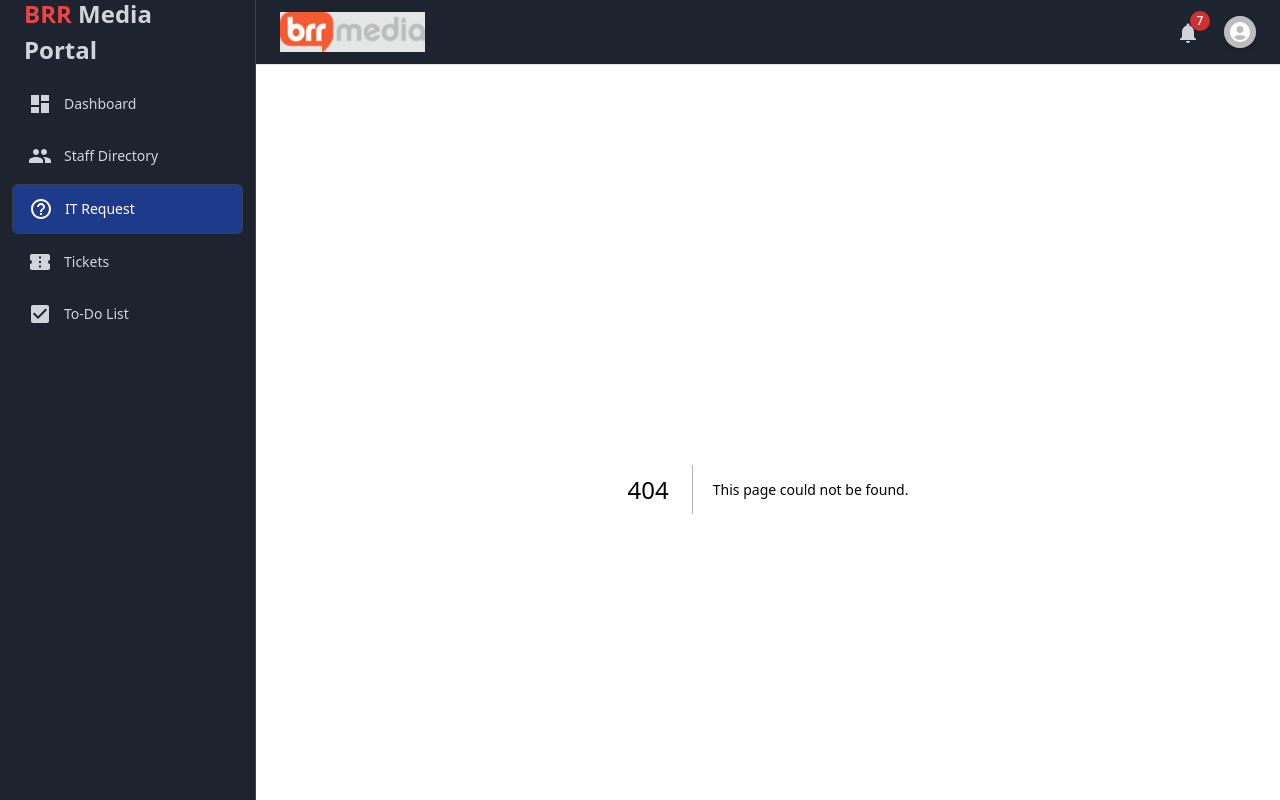
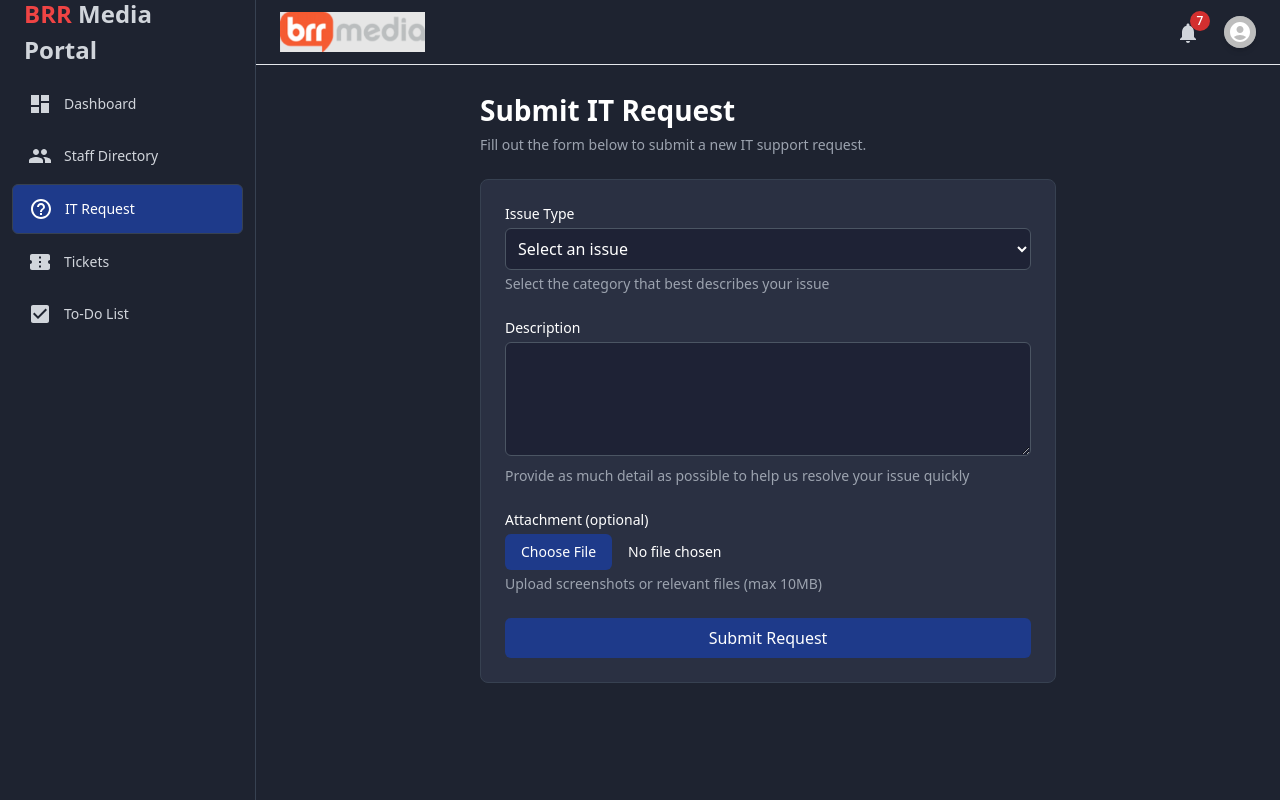
Before and after one commit to mace-akkari/BRR-Dashboard, a Next.js app: page /it-request in a window 1280 px wide. Before the commit this address had no page. Built offline with nearby package versions, Linux system fonts and the light colour scheme.

Commit message:
feat: add it request form

```diff
--- /dev/null
+++ b/app/it-request/page.tsx
@@ -0,0 +1,133 @@
+"use client";
+
+import { useRef, useState } from "react";
+
+export default function ITRequestPage() {
+  const issueTypeRef = useRef<HTMLSelectElement>(null);
+  const descriptionRef = useRef<HTMLTextAreaElement>(null);
+  const fileRef = useRef<HTMLInputElement>(null);
+
+  const [submitting, setSubmitting] = useState(false);
+  const [alertVisible, setAlertVisible] = useState(false);
+
+  const handleSubmit = (e: React.FormEvent) => {
+    e.preventDefault();
+    setSubmitting(true);
+
+    setTimeout(() => {
+      console.log({
+        issueType: issueTypeRef.current?.value,
+        description: descriptionRef.current?.value,
+        file: fileRef.current?.files?.[0] || null,
+      });
+
+      if (issueTypeRef.current) issueTypeRef.current.value = "";
+      if (descriptionRef.current) descriptionRef.current.value = "";
+      if (fileRef.current) fileRef.current.value = "";
+
+      setSubmitting(false);
+      setAlertVisible(true);
+      setTimeout(() => setAlertVisible(false), 4000);
+    }, 1500);
+  };
+
+  return (
+    <main className="mx-auto max-w-xl space-y-6">
+      <header>
+        <h1 className="text-2xl font-bold text-white">Submit IT Request</h1>
+        <p className="mt-1 text-sm text-gray-400">
+          Fill out the form below to submit a new IT support request.
+        </p>
+      </header>
+
+      {alertVisible && (
+        <div
+          role="alert"
+          className="rounded-md bg-green-600 px-4 py-2 text-white text-sm shadow transition-opacity"
+        >
+          IT Request submitted successfully!
+        </div>
+      )}
+
+      <form
+        onSubmit={handleSubmit}
+        className="space-y-6 bg-[#2a3042] p-6 rounded-lg border border-gray-700"
+      >
+        <div>
+          <label
+            htmlFor="issueType"
+            className="block text-sm font-medium text-white mb-1"
+          >
+            Issue Type
+          </label>
+          <select
+            id="issueType"
+            name="issueType"
+            ref={issueTypeRef}
+            required
+            className="w-full rounded-md border border-gray-600 bg-[#1e2235] text-white p-2"
+          >
+            <option value="">Select an issue</option>
+            <option value="Hardware">Hardware</option>
+            <option value="Software">Software</option>
+            <option value="Network">Network</option>
+            <option value="Account">Account</option>
+            <option value="Other">Other</option>
+          </select>
+          <p className="mt-1 text-sm text-gray-400">
+            Select the category that best describes your issue
+          </p>
+        </div>
+
+        <div>
+          <label
+            htmlFor="description"
+            className="block text-sm font-medium text-white mb-1"
+          >
+            Description
+          </label>
+          <textarea
+            id="description"
+            name="description"
+            rows={4}
+            ref={descriptionRef}
+            required
+            className="w-full rounded-md border border-gray-600 bg-[#1e2235] text-white p-2"
+          />
+          <p className="mt-1 text-sm text-gray-400">
+            Provide as much detail as possible to help us resolve your issue
+            quickly
+          </p>
+        </div>
+
+        <div>
+          <label
+            htmlFor="file"
+            className="block text-sm font-medium text-white mb-1"
+          >
+            Attachment (optional)
+          </label>
+          <input
+            type="file"
+            id="file"
+            ref={fileRef}
+            className="block w-full text-sm text-white file:mr-4 file:py-2 file:px-4
+                       file:rounded-md file:border-0 file:bg-blue-900 file:text-white
+                       hover:file:bg-blue-700"
+          />
+          <p className="mt-1 text-sm text-gray-400">
+            Upload screenshots or relevant files (max 10MB)
+          </p>
+        </div>
+
+        <button
+          type="submit"
+          disabled={submitting}
+          className="w-full bg-blue-900 hover:bg-blue-700 text-white font-medium py-2 px-4 rounded-md"
+        >
+          {submitting ? "Submitting..." : "Submit Request"}
+        </button>
+      </form>
+    </main>
+  );
+}
--- a/app/todo/page.tsx
+++ b/app/todo/page.tsx
@@ -38,9 +38,7 @@ export default function TodoPage() {
 
   const editTodo = (id: string, newText: string) => {
     setTodos(
-      todos.map((todo) =>
-        todo.id === id ? { ...todo, title: newText } : todo
-      )
+      todos.map((todo) => (todo.id === id ? { ...todo, title: newText } : todo))
     );
   };
 
@@ -55,7 +53,10 @@ export default function TodoPage() {
         className="rounded-lg border border-gray-700 bg-[#2a3042] shadow-sm"
       >
         <div className="border-b border-gray-700 p-4">
-          <h2 id="task-section-title" className="text-lg font-medium text-white">
+          <h2
+            id="task-section-title"
+            className="text-lg font-medium text-white"
+          >
             My Tasks
           </h2>
         </div>
@@ -94,12 +95,16 @@ export default function TodoPage() {
               }}
             />
             <Button
-              type="submit"
               variant="contained"
-              startIcon={<AddIcon />}
-              className="bg-blue-900 hover:bg-blue-700 whitespace-nowrap"
+              disableElevation
+              sx={{
+                backgroundColor: "#1e3a8a", // blue-900
+                "&:hover": {
+                  backgroundColor: "#1d4ed8", // blue-700
+                },
+              }}
             >
-              Add
+              ADD
             </Button>
           </form>
 
```
